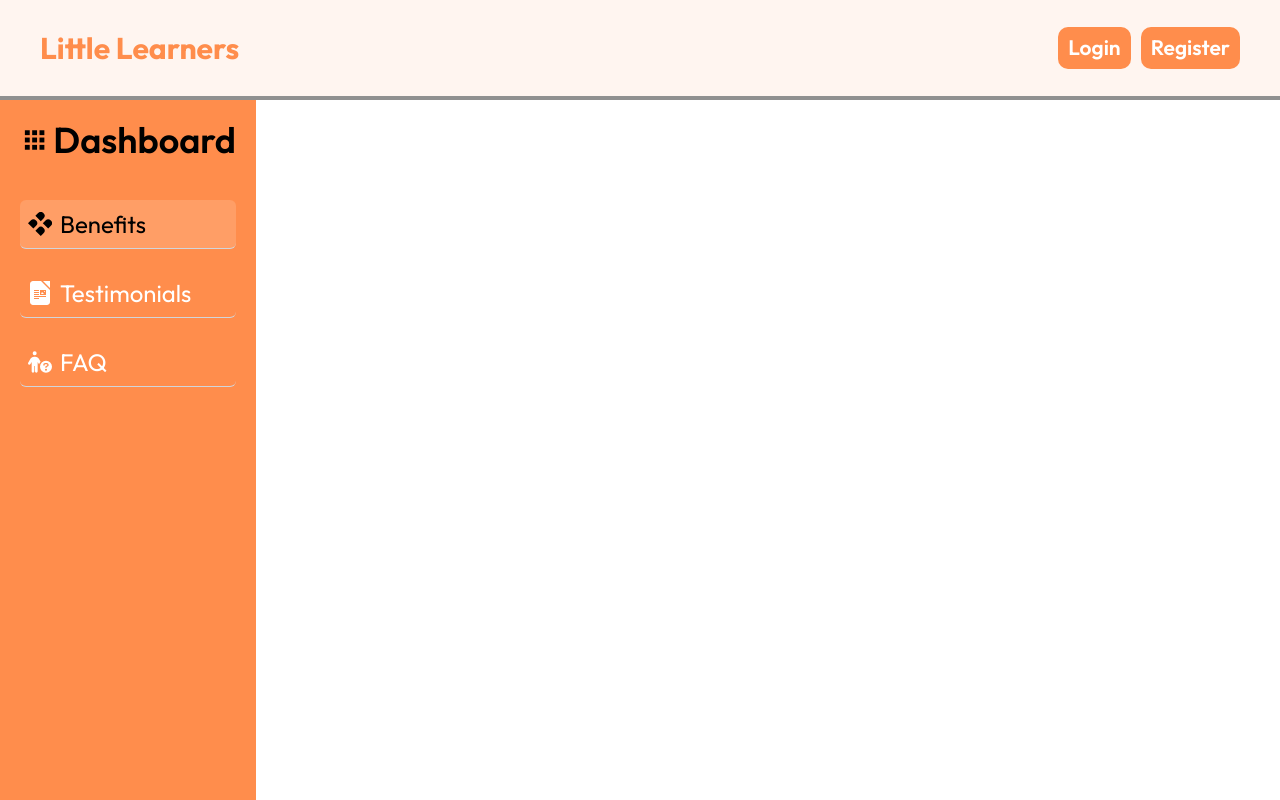
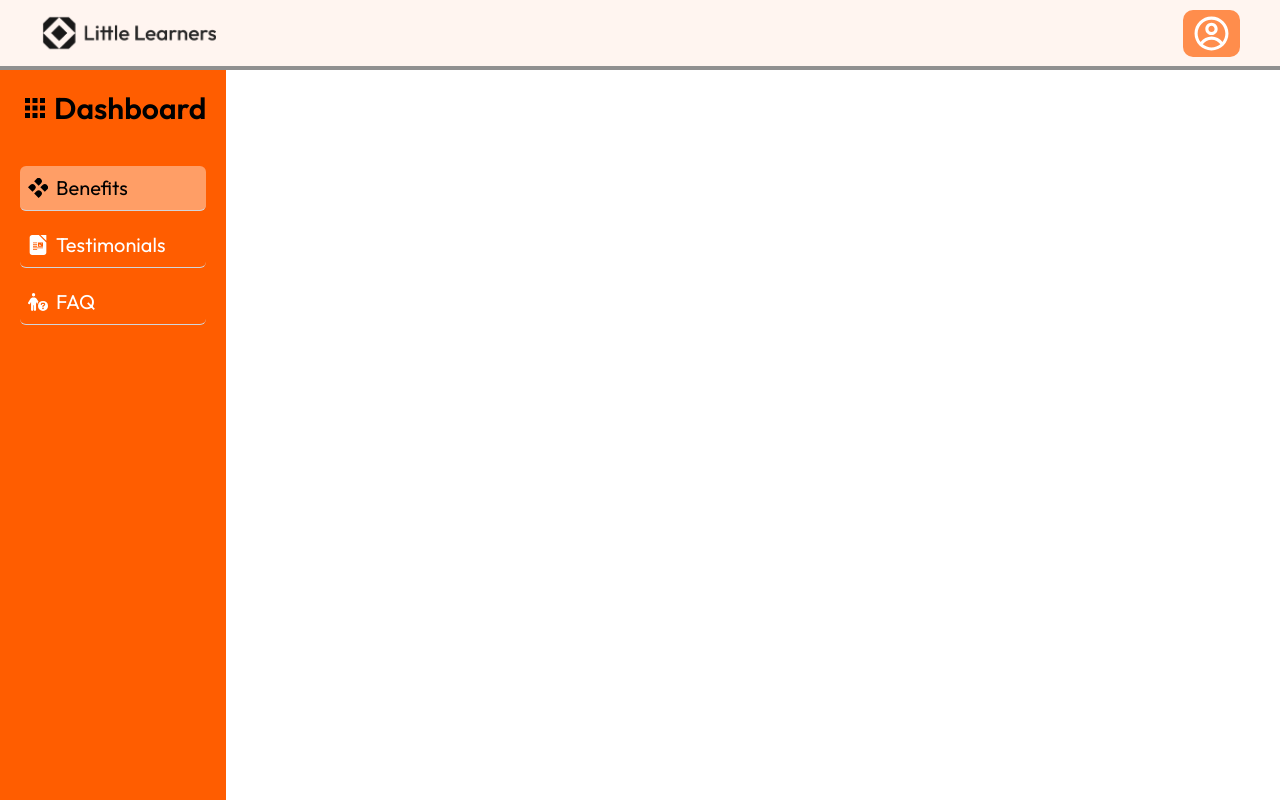
Before and after one commit to mohammad-ahmad-arok/-Little-Learners-Academy-DashBoard, a React (Vite) app: page / in a window 1280 px wide. Built offline with nearby package versions, Linux system fonts and the light colour scheme.

Commit message:
fix some styles

```diff
--- a/src/components/dashboardNav/DashboardNav.tsx
+++ b/src/components/dashboardNav/DashboardNav.tsx
@@ -2,9 +2,9 @@
 import { Link } from "react-router-dom";
 import styles from "./header.module.css";
 import Navbar from "./Navbar";
+import { CgProfile } from "react-icons/cg";
 
 const DashboardNav = () => {
-
   return (
     <header className={styles.header}>
       <Navbar />
@@ -12,11 +12,11 @@ const DashboardNav = () => {
         {false ? (
           <>
             <strong className="text-blue-800 md:text-xl capitalize">
-
+              Admin name
             </strong>
             <button
               onClick={() => console.log("logOut")}
-              className="bg-gray-700 text-gray-200 px-1 rounded"
+              className="bg-gray-700 py-1 text-white font-bold px-2 rounded"
             >
               Logout
             </button>
@@ -24,10 +24,7 @@ const DashboardNav = () => {
         ) : (
           <>
             <Link className={styles.btn} to="/login">
-              Login
-            </Link>
-            <Link className={styles.btn} to="/register">
-              Register
+              <CgProfile />
             </Link>
           </>
         )}
--- a/src/components/dashboardNav/Navbar.tsx
+++ b/src/components/dashboardNav/Navbar.tsx
@@ -3,7 +3,7 @@ import { useState } from "react";
 import { AiOutlineMenu } from "react-icons/ai";
 import { IoMdClose } from "react-icons/io";
 import { Link } from "react-router-dom";
-
+import { DashBoardLinks } from "../../constants";
 
 const Navbar = () => {
   const [toggle, setToggle] = useState(false);
@@ -11,10 +11,13 @@ const Navbar = () => {
   return (
     <nav className={styles.navbar}>
       <div>
-        <Link to="/" className={styles.logo}>
-          Little Learners
-        </Link>
-        <div className={styles.menu}>
+        <img
+          src="/assets/Logo.png"
+          className={` ${styles.logo} hidden sm:block sm:w-44 w-36  py-4`}
+          alt="Logo"
+        />
+
+        <div className={`${styles.menu} block sm:hidden`}>
           {toggle ? (
             <IoMdClose onClick={() => setToggle((prev) => !prev)} />
           ) : (
@@ -23,13 +26,13 @@ const Navbar = () => {
         </div>
       </div>
       <div
-        className={styles.navLinksWrapper}
+        className={`${styles.navLinksWrapper} block sm:hidden `}
         style={{
           clipPath: (toggle && "polygon(0 0, 100% 0, 100% 100%, 0 100%)") || "",
         }}
       >
-        {/* <ul className={styles.navLinks}>
-          {navItems.map((item, index) => {
+        <ul className={`${styles.navLinks} block sm:hidden`}>
+          {DashBoardLinks.map((item) => {
             if (item.label == "Dashboard" || item.label == "Contact") {
               return;
             }
@@ -43,7 +46,7 @@ const Navbar = () => {
               </Link>
             );
           })}
-        </ul> */}
+        </ul>
       </div>
     </nav>
   );
--- a/src/components/dashboardNav/header.module.css
+++ b/src/components/dashboardNav/header.module.css
@@ -1,11 +1,11 @@
 .header {
-  height: 100px;
+  height: 70px;
   display: flex;
   align-items: center;
   justify-content: space-between;
   padding: 0 40px;
   border-bottom: 4px solid rgb(144, 144, 144);
-  /* background-color: rgb(227, 225, 225); */
+  background-color: #fff5f0;
   position: relative;
 }
 .navbar {
@@ -14,8 +14,6 @@
   align-items: center;
 }
 .logo {
-  display: flex;
-  align-items: center;
   font-size: 30px;
   font-weight: bold;
   color: #FF8D4C;
@@ -26,7 +24,7 @@
   font-weight: bold;
   color: #202121;
   cursor: pointer;
-  display: none;
+  /* display: none; */
 }
 .navLinks {
   margin-left: 30px;
@@ -47,7 +45,7 @@
   color: white;
   border-radius: 10px;
   padding: 5px 10px;
-  font-size: 21px;
+  font-size: 37px;
   font-weight: 600;
   display: flex;
   align-items: center;
@@ -58,13 +56,8 @@
 .navLink:hover {
   color: darkblue;
 }
-@media (max-width: 840px) {
-  .logo {
-    display: none;
-  }
-  .menu {
-    display: block;
-  }
+@media (max-width: 640px) {
+
   .navLinksWrapper {
     position: absolute;
     left: 0;
--- a/src/components/dashboardSidebar/DashboardSidebar.tsx
+++ b/src/components/dashboardSidebar/DashboardSidebar.tsx
@@ -9,12 +9,9 @@ const DashboardSidebar = () => {
   const [selectLink, setselectLink] = useState("benefits");
   return (
     <>
-      <Link
-        to="/dashboard"
-        className="flex items-center text-xl lg:text-4xl font-semibold"
-      >
-        <CgMenuGridR className="text-4xl text-black me-1" />
-        <span className="hidden lg:block text-black">Dashboard</span>
+      <Link to="/benefits" className="flex items-center font-semibold">
+        <CgMenuGridR className="text-3xl text-black me-1" />
+        <span className="hidden lg:block text-3xl text-black">Dashboard</span>
       </Link>
       <ul className="mt-10 flex items-center justify-center flex-col lg:items-start">
         {DashBoardLinks.map((item) => {
@@ -24,7 +21,7 @@ const DashboardSidebar = () => {
           return (
             <Link
               onClick={() => setselectLink(item.path)}
-              className={`flex items-center w-full p-2 rounded-md  text-2xl mb-5 lg:border-b
+              className={`flex items-center w-full p-2 rounded-md text-xl mb-3 lg:border-b
                  border-gray-300 hover:border-yellow-200 hover:bg-Orange_70 hover:text-black transition
                  ${
                    item.path == selectLink
--- a/src/index.css
+++ b/src/index.css
@@ -96,10 +96,10 @@ h6 {
   --dimWhite-color: #fffcfa;
   --dimBlack-color: #191919;
 }
-
+/*
 body {
   background: #fff5f0;
-}
+} */
 
 /* ===scrollbar=== */
 ::-webkit-scrollbar {
@@ -142,8 +142,8 @@ body {
 }
 
 .fix-height {
-  min-height: calc(100vh - 100px);
+  min-height: calc(100vh - 70px);
 }
 .overflow-height {
-  height: calc(100vh - 100px);
+  height: calc(100vh - 70px);
 }
--- a/src/pages/Layout.tsx
+++ b/src/pages/Layout.tsx
@@ -7,7 +7,7 @@ const DashBoardLayout = () => {
     <>
       <DashboardNav />
       <div className="overflow-height flex items-start justify-between overflow-hidden">
-        <div className="overflow-height w-15 lg:w-1/5 bg-primary text-white p-1 lg:p-5">
+        <div className="overflow-height lg:w-1/7 hidden sm:block bg-[#ff5d00] text-white p-1 lg:p-5">
           <DashboardSidebar />
         </div>
         <div className="overflow-height w-full lg:w-4/5 overflow-y-scroll bg-white    ">
```
Also changed, not shown: 1 other file (tests, documents, lock files or other folders).
